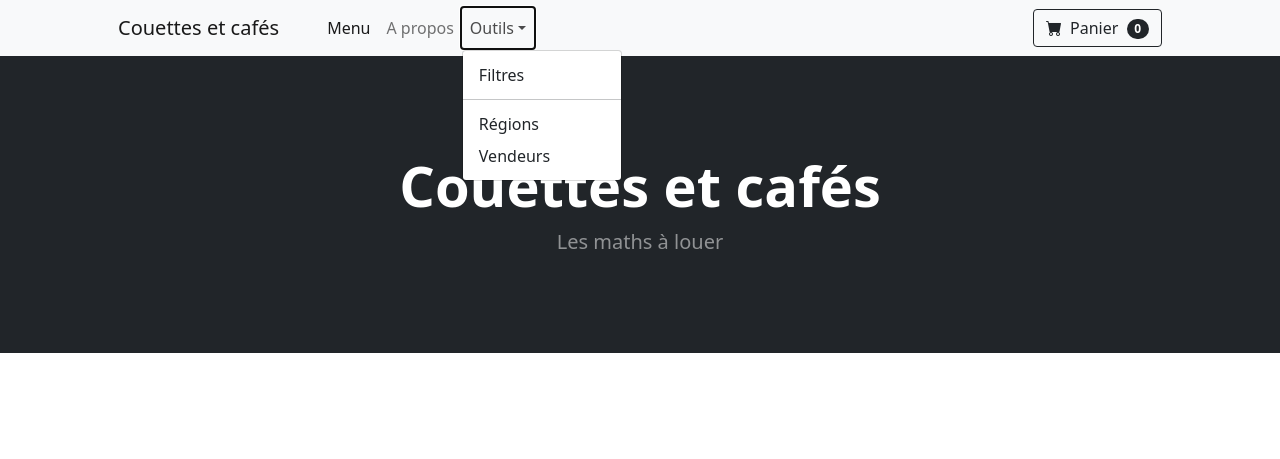
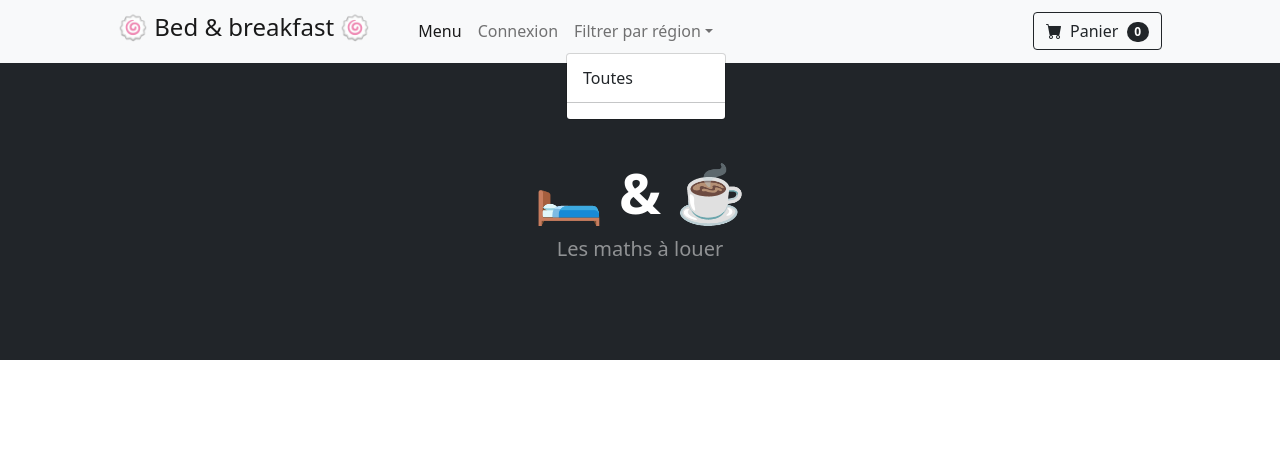
Before and after one commit to AlexandreChaussard/Projet-PHP, a Symfony app: template proj-agvoy/agvoy-app/templates/room/index.html.twig in a window 1280 px wide, after a click on "Filtrer par région". Shown: the top 459 px of the page. Run offline with Twig, Linux system fonts and the light colour scheme; the template is opened without the code that fills it, so the values that code supplies are empty; some libraries are stand-ins or nearby versions.

Commit message:
Ajout du filtrage en bouton

```diff
--- a/proj-agvoy/agvoy-app/templates/base.html.twig
+++ b/proj-agvoy/agvoy-app/templates/base.html.twig
@@ -29,19 +29,23 @@
         <!-- Navigation-->
         <nav class="navbar navbar-expand-lg navbar-light bg-light">
             <div class="container px-4 px-lg-5">
-                <a class="navbar-brand" href="{{ path('room_index') }}">Couettes et cafés</a>
+                <a class="navbar-brand" href="{{ path('room_index') }}">
+                    <h4>🍥 Bed & breakfast 🍥</h4>
+                </a>
                 <button class="navbar-toggler" type="button" data-bs-toggle="collapse" data-bs-target="#navbarSupportedContent" aria-controls="navbarSupportedContent" aria-expanded="false" aria-label="Toggle navigation"><span class="navbar-toggler-icon"></span></button>
                 <div class="collapse navbar-collapse" id="navbarSupportedContent">
                     <ul class="navbar-nav me-auto mb-2 mb-lg-0 ms-lg-4">
                         <li class="nav-item"><a class="nav-link active" aria-current="page" href="{{ path('room_index') }}">Menu</a></li>
-                        <li class="nav-item"><a class="nav-link" href="#!">A propos</a></li>
+                        <li class="nav-item"><a class="nav-link" aria-current="page" href="{{ path('room_index') }}">Connexion</a></li>
                         <li class="nav-item dropdown">
-                            <a class="nav-link dropdown-toggle" id="navbarDropdown" href="#" role="button" data-bs-toggle="dropdown" aria-expanded="false">Outils</a>
+                            <a class="nav-link dropdown-toggle" id="navbarDropdown" role="button" data-bs-toggle="dropdown" aria-expanded="false">Filtrer par région</a>
                             <ul class="dropdown-menu" aria-labelledby="navbarDropdown">
-                                <li><a class="dropdown-item" href="#!">Filtres</a></li>
+
+                                <li><a class="dropdown-item" href="{{ path('room_index') }}">Toutes</a></li>
                                 <li><hr class="dropdown-divider" /></li>
-                                <li><a class="dropdown-item" href="#!">Régions</a></li>
-                                <li><a class="dropdown-item" href="#!">Vendeurs</a></li>
+                                {% for region in allRegions %}
+                                    <li><a class="dropdown-item" href="{{ path('room_filter', {'id': region.id}) }}">{{ region.name }}</a></li>
+                                {% endfor %}
                             </ul>
                         </li>
                     </ul>
--- a/proj-agvoy/agvoy-app/templates/room/index.html.twig
+++ b/proj-agvoy/agvoy-app/templates/room/index.html.twig
@@ -7,12 +7,12 @@
 <header class="bg-dark py-5">
     <div class="container px-4 px-lg-5 my-5">
         <div class="text-center text-white">
-            <h1 class="display-4 fw-bolder">Couettes et cafés</h1>
+            <h1 class="display-4 fw-bolder">🛏️ & ☕</h1>
             <p class="lead fw-normal text-white-50 mb-0">Les maths à louer</p>
         </div>
     </div>
 </header>
-<!-- Section-->
+    <!-- Section-->
 <section class="py-5">
     <div class="container px-4 px-lg-5 mt-5">
         <div class="row gx-4 gx-lg-5 row-cols-2 row-cols-md-3 row-cols-xl-4 justify-content-center">
@@ -28,6 +28,9 @@
                             <div class="text-center">
                                 <!-- Product name-->
                                 <h5 class="fw-bolder">{{ room.summary }}</h5>
+                                <h6 class="fw-light">
+                                    {{ room.regionsAsString }}
+                                </h6>
                                 <!-- Product price-->
                                 {{ room.price }} €
                             </div>
@@ -48,4 +51,4 @@
     </div>
 </section>
 
-{% endblock %} {# body #}
+{% endblock %}
```
Also changed, not shown: proj-agvoy/agvoy-app/src/Controller/RoomController.php (+5 -2 lines), proj-agvoy/agvoy-app/src/Entity/Room.php (+10 -0 lines).
